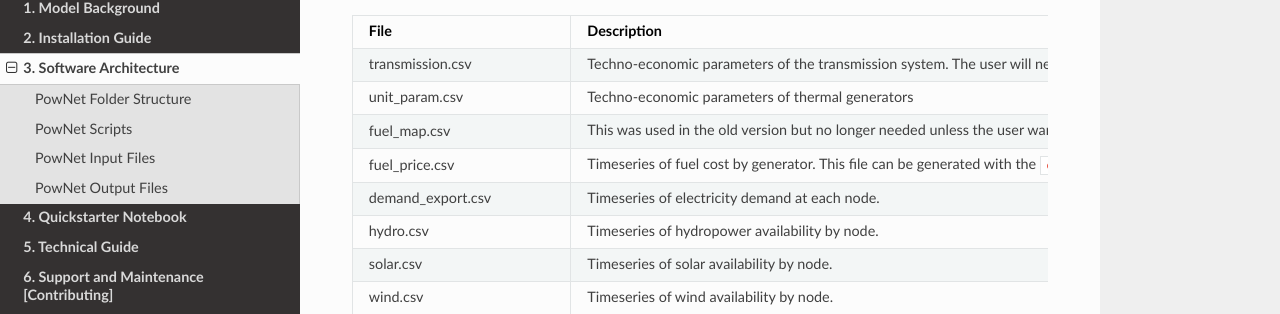
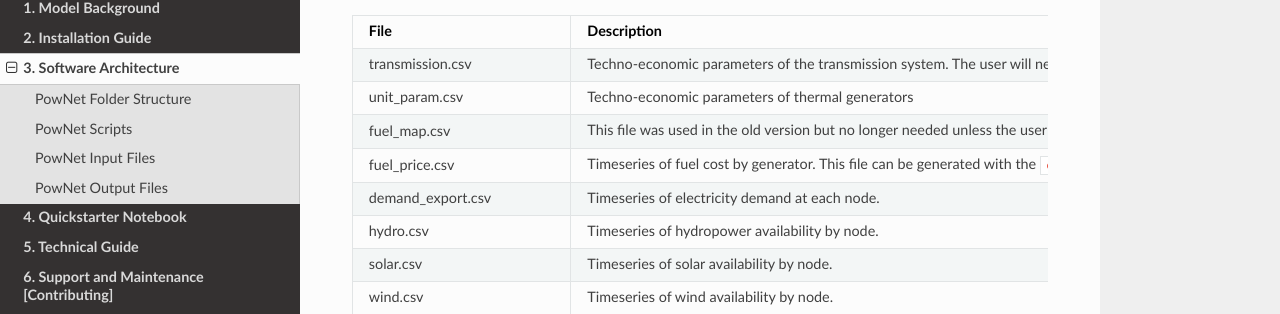
Before and after one commit to HishamEldardiry/PowNet_Documentation, a Sphinx documentation site: the page built from docs/source/pages/architecture.rst, in a window 1280 px wide and 900 px high, scrolled down 2031 px. Shown: the part 137-451 px from the top of the window. Built offline with Sphinx 7.4.7 and the Read the Docs theme 2.0.0, drawn with Linux system fonts in a browser that asks for light colours.

Commit message:
Update architecture.rst

```diff
--- a/docs/source/pages/architecture.rst
+++ b/docs/source/pages/architecture.rst
@@ -138,7 +138,7 @@ PowNet Input Files
 | unit_param.csv              | Techno-economic parameters of thermal generators              |
 |                             |                                                               |
 +-----------------------------+---------------------------------------------------------------+
-| fuel_map.csv                | This was used in the old version but no longer                |
+| fuel_map.csv                | This file was used in the old version but no longer           |
 |                             | needed unless the user wants                                  |
 |                             | to create ``fuel_price.csv`` with the                         |
 |                             | ``create_fuelprice`` function from ``input_processor.py``.    |
```
